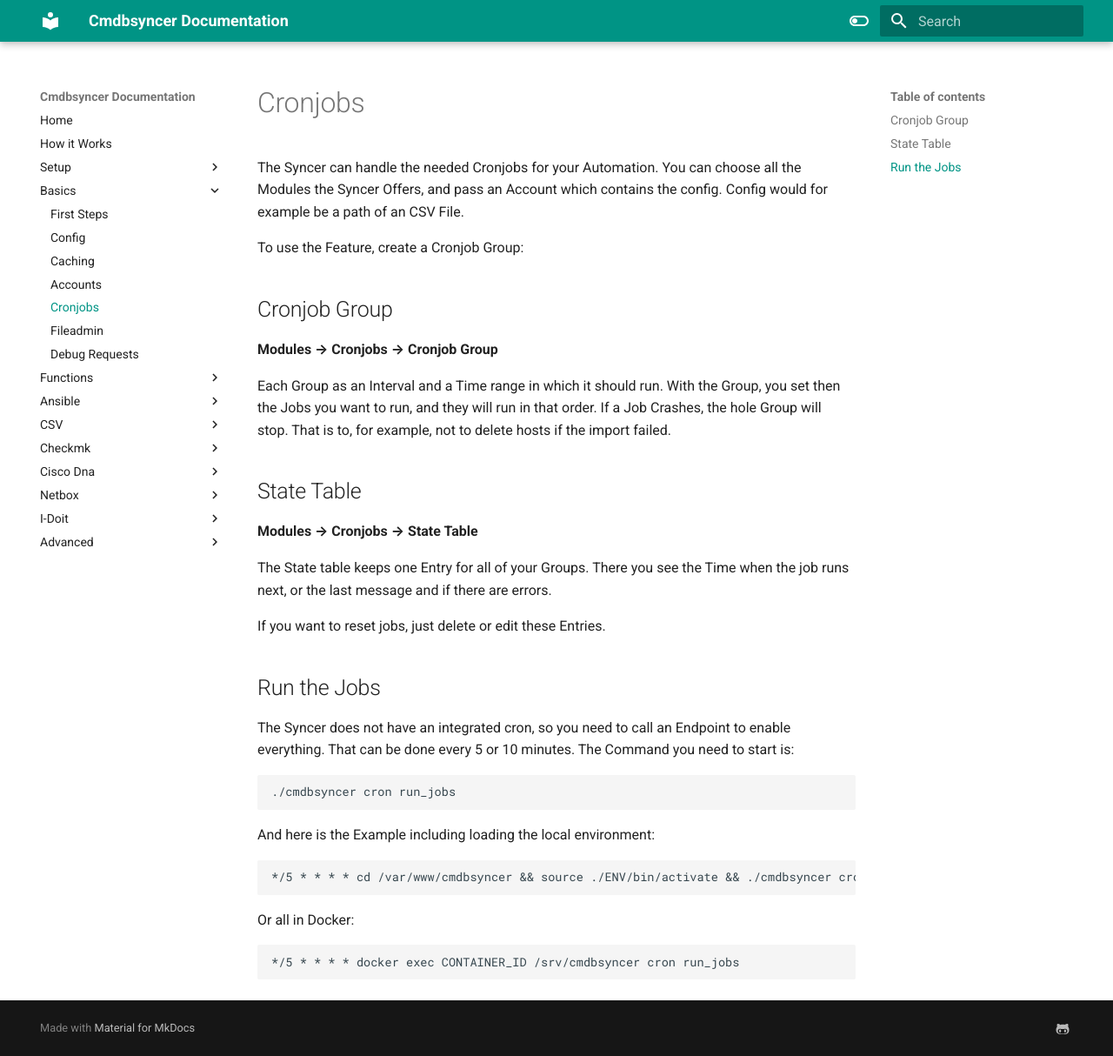
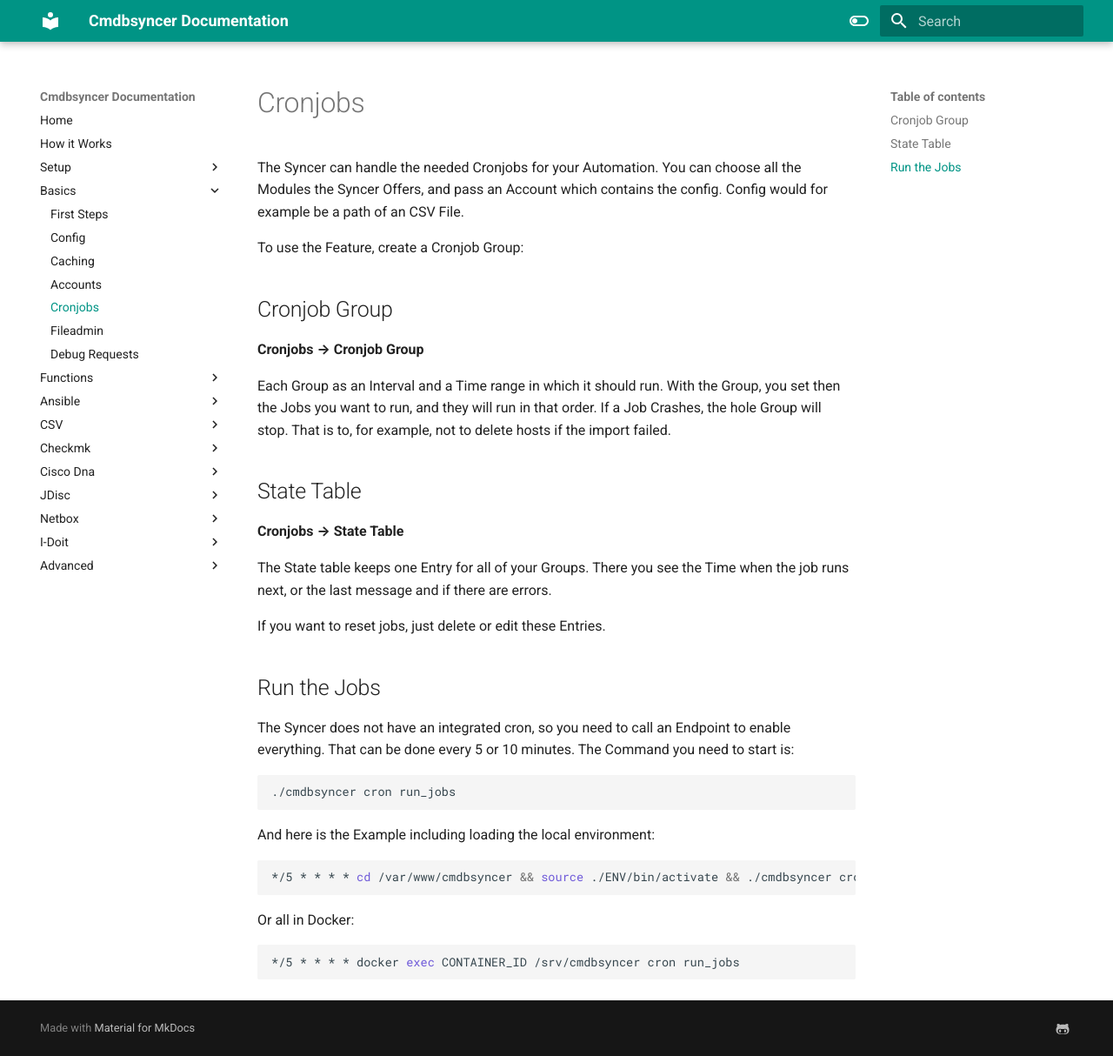
Before and after one commit to kuhn-ruess/cmdbsyncer-docs, an MkDocs documentation site: the page built from docs/basics/cron.md, in a window 1280 px wide and 1214 px high. Shown: the whole window at 87% size. Built offline with MkDocs 1.6.1 and Material for MkDocs 9.7.7, drawn with Linux system fonts in a browser that asks for light colours.

Commit message:
Updated Docu

````diff
--- a/docs/basics/cron.md
+++ b/docs/basics/cron.md
@@ -6,12 +6,12 @@
 To use the Feature, create a Cronjob Group:
 
 ## Cronjob Group
-__Modules → Cronjobs → Cronjob Group__
+__Cronjobs → Cronjob Group__
 
 Each Group as an Interval and a Time range in which it should run.  With the Group, you set then the Jobs you want to run, and they will run in that order. If a Job Crashes, the hole Group will stop.  That is to, for example, not to delete hosts if the import failed.
 
 ## State Table
-__Modules → Cronjobs → State Table__
+__Cronjobs → State Table__
 
 The State table keeps one Entry for all of your Groups. There you see the Time when the job runs next, or the last message and if there are errors.
 
@@ -23,18 +23,18 @@
 The Command you need to start is:
 
 
-```
+``` bash
 ./cmdbsyncer cron run_jobs
 ```
 
 And here is the Example including loading the local environment:
 
-```
+``` bash
 */5 * * * * cd /var/www/cmdbsyncer && source ./ENV/bin/activate && ./cmdbsyncer cron run_jobs
 ```
 
 Or all in Docker:
 
-```
+``` bash
 */5 * * * * docker exec CONTAINER_ID /srv/cmdbsyncer cron run_jobs
 ```
--- a/mkdocs.yml
+++ b/mkdocs.yml
@@ -59,6 +59,8 @@
       - Mange big Environments: checkmk/big_environments.md
   - Cisco Dna:
     - Cisco DNA Basics: ciscodna/index.md
+  - JDisc:
+    - JDisc Basics: jdisc/index.md
   - Netbox:
     - Netbox Basics: netbox/index.md
   - I-Doit:
````
Also changed, not shown: docs/basics/accounts.md (+1 -1 lines), docs/basics/setup_code.md (+1 -1 lines), docs/ciscodna/index.md (+0 -6 lines), docs/index.md (+8 -7 lines), docs/jdisc/index.md (added, +28 -0 lines), docs/jdisc/attachments/Pasted image 20241011165354.png (added), docs/jdisc/attachments/Pasted image 20241011165737.png (added), docs/jdisc/attachments/Pasted image 20241011170657.png (added).
